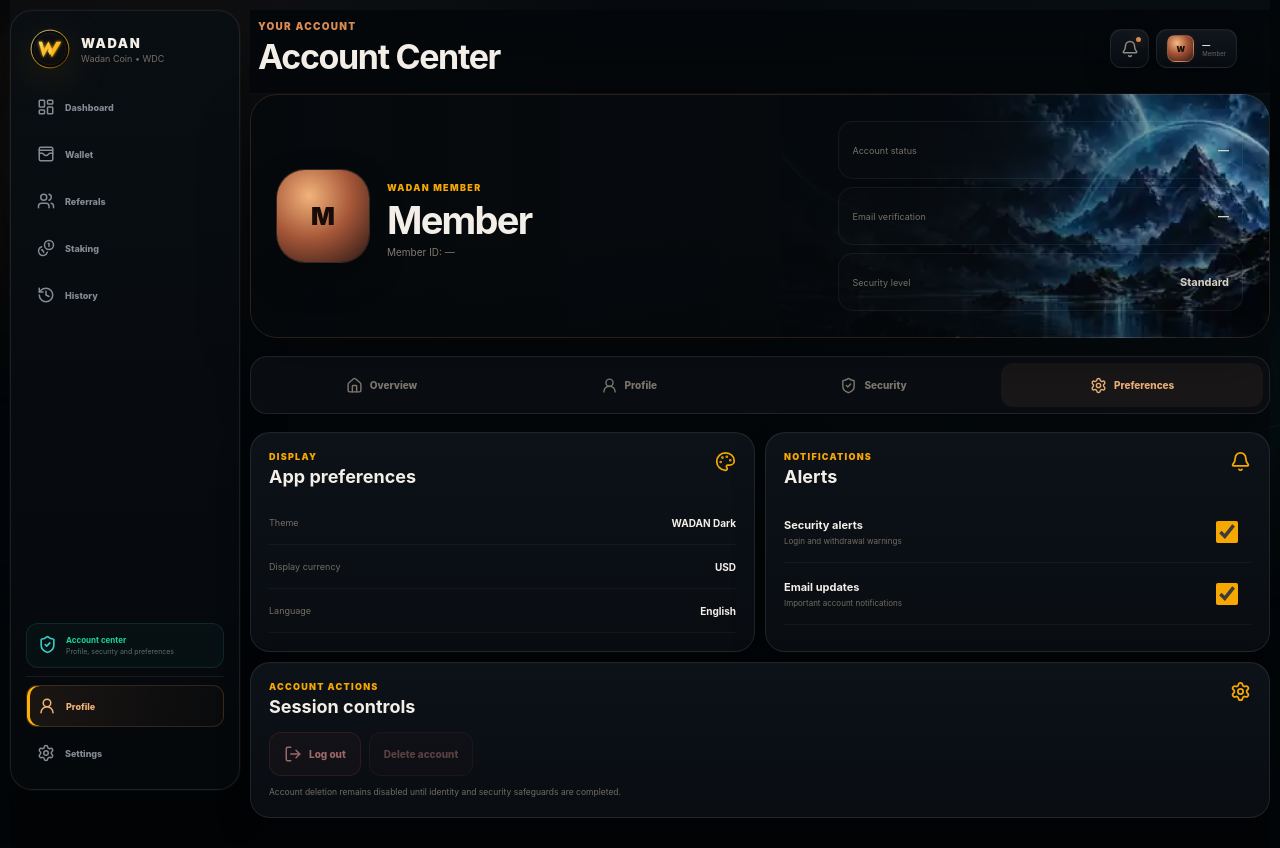
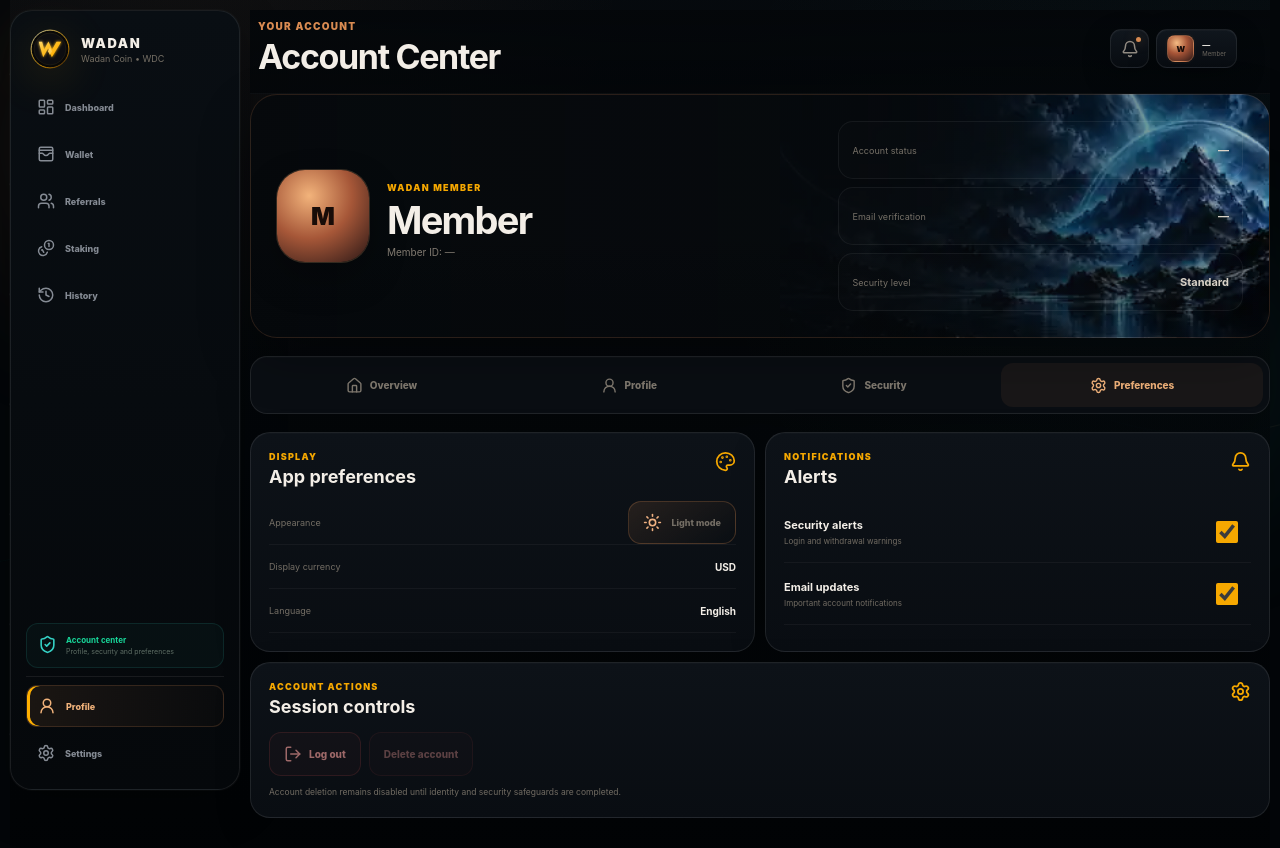
Before and after one commit to mkmalakzai/WadanApp, a Next.js app: page /account in a window 1280 px wide. Both pictures are taken after a click on the button "Preferences". Built offline with nearby package versions, Linux system fonts and the light colour scheme; no server answers.

Commit message:
Add working Dark/Light mode control to account preferences

```diff
--- a/app/account/page.tsx
+++ b/app/account/page.tsx
@@ -26,6 +26,7 @@ import {
   WalletCards,
 } from "lucide-react";
 import MobileDock from "../components/MobileDock";
+import { ThemeSwitch } from "../components/WadanTheme";
 import styles from "./account.module.css";
 import { fetchCached, readCached } from "../../lib/client-cache";
 
@@ -285,7 +286,7 @@ export default function AccountPage() {
               </div>
 
               <div className={styles.preferenceRows}>
-                <div><span>Theme</span><strong>WADAN Dark</strong></div>
+                <div><span>Appearance</span><ThemeSwitch /></div>
                 <div><span>Display currency</span><strong>USD</strong></div>
                 <div><span>Language</span><strong>English</strong></div>
               </div>
```
